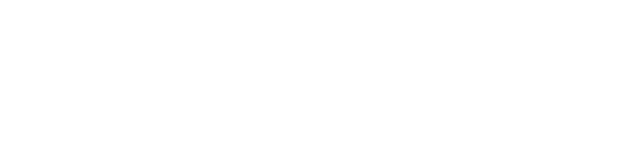
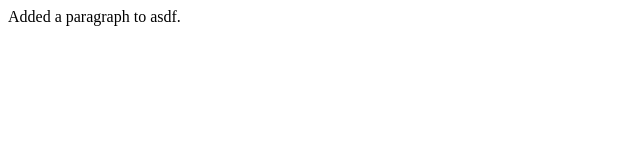
Before and after one commit to djkalb/CSS_HTML_Projects, a plain HTML site: page Basic_HTML_1.html in a window 1280 px wide. Shown: the whole page, without its empty margins (0-640 px from the left). Drawn offline with Linux system fonts and the light colour scheme; files whose address does not match are found by name.

Commit message:
added another paragraph

```diff
--- a/Basic_HTML_1.html
+++ b/Basic_HTML_1.html
@@ -6,6 +6,7 @@
 			</script>
 		</head>
 		<body>
+			<p>Added a paragraph to asdf.</p>
 
 		</body>
 </html>
```
